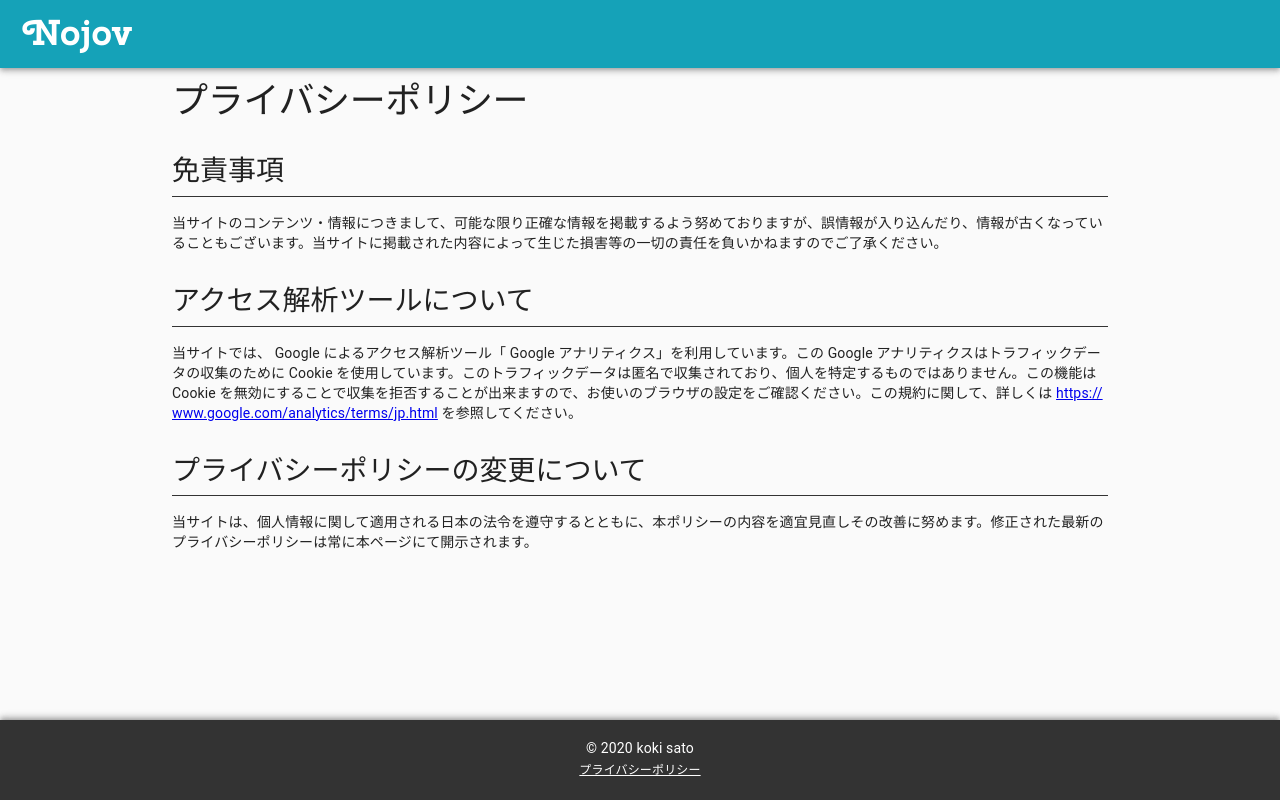
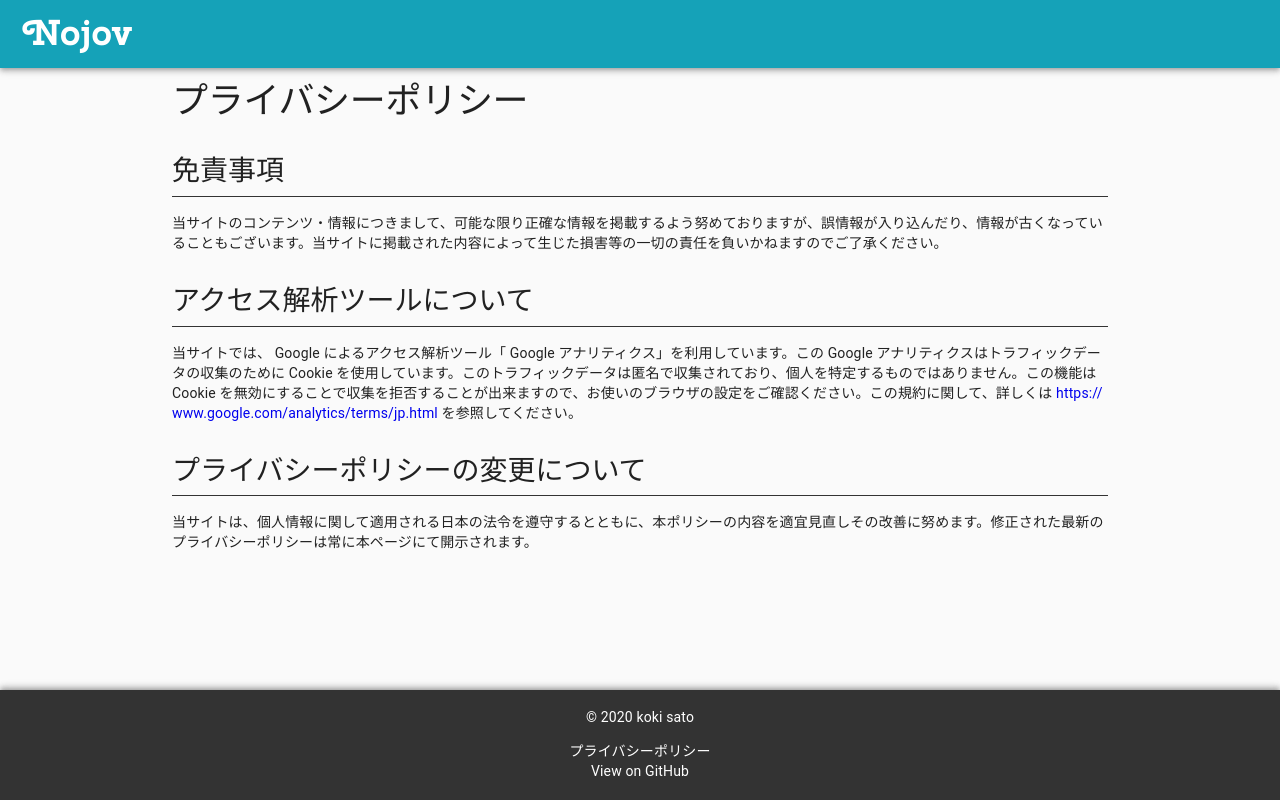
Before and after one commit to kou-pg-0131/nojov-ui, a Next.js app: page /privacy-policy in a window 1280 px wide. Built offline with nearby package versions, Linux system fonts and the light colour scheme; no server answers.

Commit message:
GitHub へのリンクを追加、 kou-pg.com へのリンクを追加

```diff
--- a/src/layout/footer.tsx
+++ b/src/layout/footer.tsx
@@ -1,7 +1,8 @@
 import React from 'react';
-import { Box, Typography } from '@material-ui/core';
+import Link from 'next/link';
+import { Box } from '@material-ui/core';
 import { createStyles, makeStyles } from '@material-ui/core/styles';
-import Link from 'next/link';
+import { ExternalLink } from '../components';
 
 const useStyles = makeStyles(() =>
   createStyles({
@@ -10,19 +11,23 @@ const useStyles = makeStyles(() =>
       boxShadow: '0px -2px 4px -1px rgba(0,0,0,0.2), 0px -4px 5px 0px rgba(0,0,0,0.14), 0px -1px 10px 0px rgba(0,0,0,0.12)',
       bottom: 0,
       color: '#fff',
-      height: 80,
+      display: 'flex',
+      justifyContent: 'center',
+      alignItems: 'center',
+      height: 110,
       left: 0,
-      paddingTop: 18,
+      paddingTop: 12,
       position: 'absolute',
       textAlign: 'center',
       width: '100%',
     },
-    copyright: {
+    linkList: {
+      padding: 0,
+      listStyle: 'none',
+    },
+    link: {
+      color: '#fff',
       fontSize: 14,
-    },
-    privacyPolicyLink: {
-      color: '#fff',
-      fontSize: 12,
     },
   })
 );
@@ -33,13 +38,19 @@ export const Footer: React.FC = () => {
   return (
     <Box component='footer' className={classes.root}>
       <Box>
-        <Typography component='small' className={classes.copyright}>&copy; 2020 koki sato</Typography>
-      </Box>
-
-      <Box>
-        <Link href='/privacy-policy'>
-          <a className={classes.privacyPolicyLink}>プライバシーポリシー</a>
-        </Link>
+        <ExternalLink className={classes.link} href='https://kou-pg.com'>
+          &copy; 2020 koki sato
+        </ExternalLink>
+        <ul className={classes.linkList}>
+          <li>
+            <Link href='/privacy-policy'>
+              <a className={classes.link}>プライバシーポリシー</a>
+            </Link>
+          </li>
+          <li>
+            <ExternalLink className={classes.link} href='https://github.com/kou-pg-0131/nojov-ui'>View on GitHub</ExternalLink>
+          </li>
+        </ul>
       </Box>
     </Box>
   );
--- a/src/layout/index.tsx
+++ b/src/layout/index.tsx
@@ -10,7 +10,7 @@ const useStyles = makeStyles(() =>
   createStyles({
     root: {
       minHeight: '100vh',
-      paddingBottom: 80,
+      paddingBottom: 120,
       position: 'relative',
     },
   })
--- a/src/styles/global.scss
+++ b/src/styles/global.scss
@@ -3,3 +3,7 @@
   src: url(../fonts/CherrySwash.woff2) format('woff2');
   font-display: swap;
 }
+
+a {
+  text-decoration: none;
+}
```
